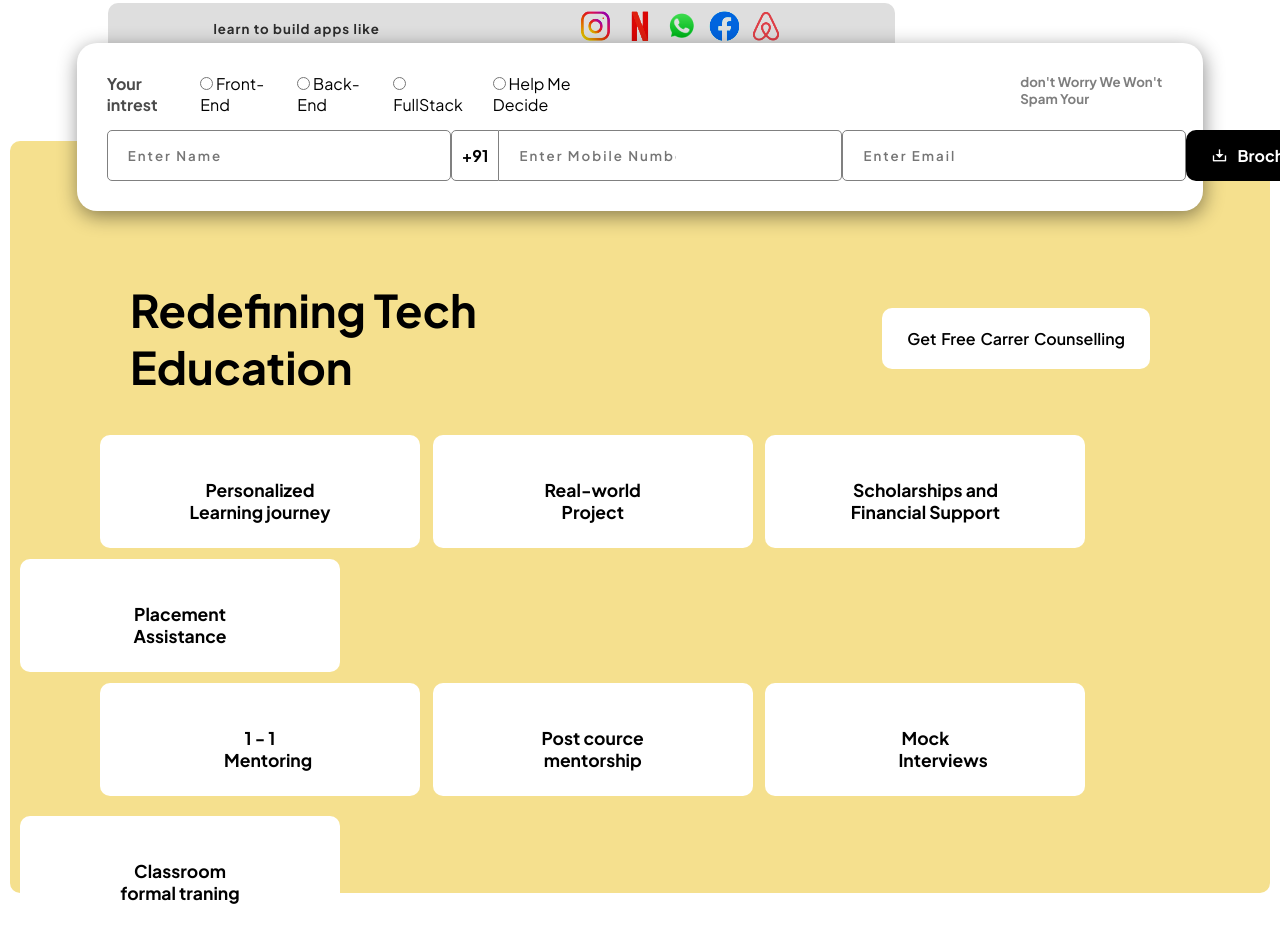
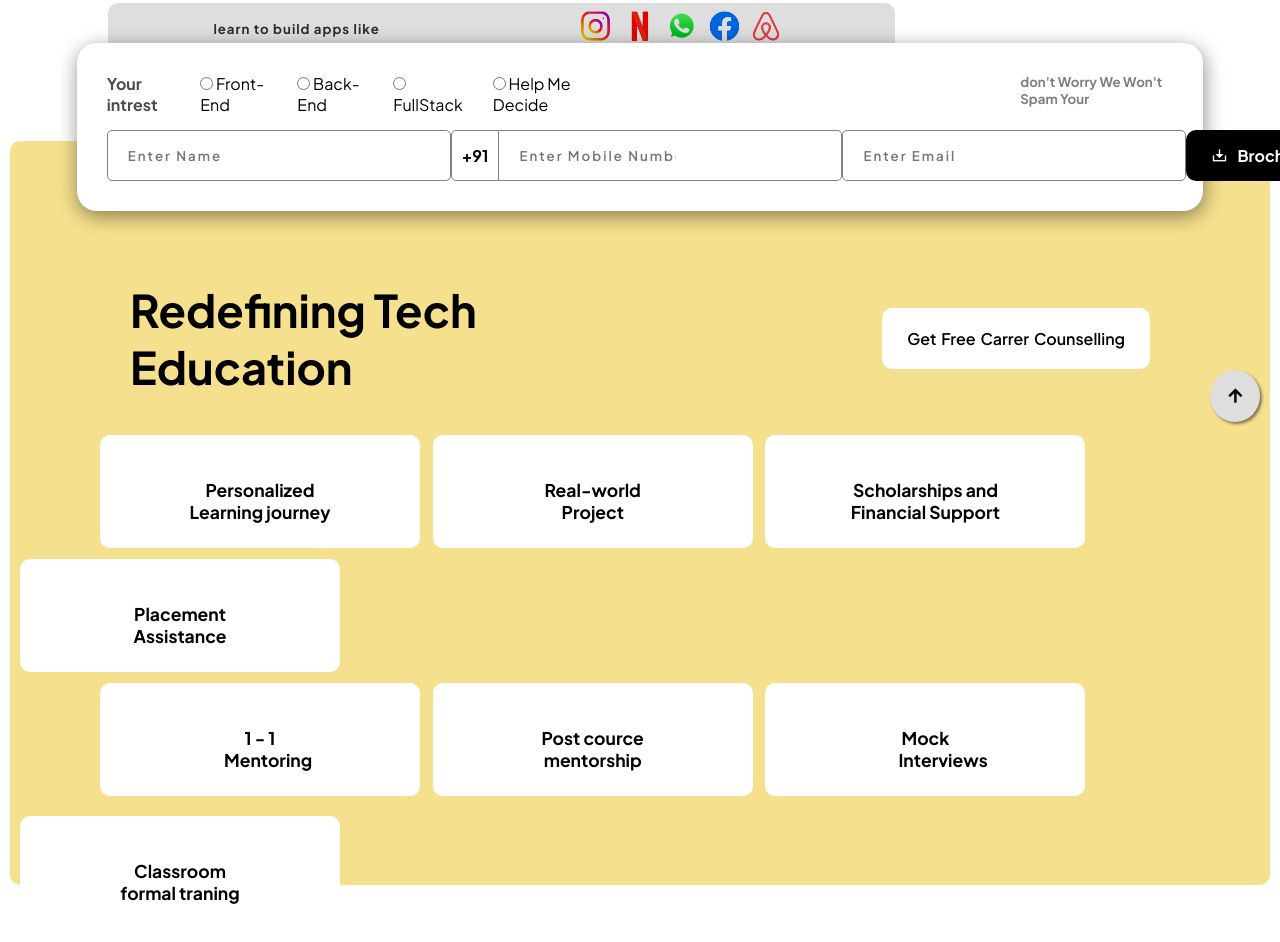
Before and after one commit to Pratik778899/landing-page, a plain HTML site: page index.html in a window 1280 px wide. Shown: the part 358-1300 px from the top of the page. Drawn offline with nearby package versions, Linux system fonts and the light colour scheme.

Commit message:
Added the arrow

```diff
--- a/index.html
+++ b/index.html
@@ -11,6 +11,8 @@
 
 <body>
 
+
+    <a href="#"> <i class="ri-arrow-up-line"></i> </a>
     <div id="main">
         <div id="page1">
             <div id="nav">
@@ -96,7 +98,8 @@
 
                     <div id="number">
                         <h4>+91</h4>
-                        <input type="number" value="indian number" name="number" id="number" placeholder="Enter Mobile Number">
+                        <input type="number" value="indian number" name="number" id="number"
+                            placeholder="Enter Mobile Number">
                     </div>
 
                     <div id="email">
@@ -109,6 +112,9 @@
                     </div>
                 </div>
             </div>
+
+            <div id="mainm-p2">
+
 
                 <div id="main-p2">
                     <div id="p2">
@@ -186,6 +192,7 @@
                 </div>
             </div>
         </div>
+    </div>
 </body>
 
 </html>
--- a/style.css
+++ b/style.css
@@ -18,6 +18,19 @@ body {
 /* #page1 {
     background-color: #F7F7F7;
 } */
+
+.ri-arrow-up-line{
+    position: fixed;
+    color: black;
+    font-weight: 600;
+    font-size: 20px;
+    background-color: #DEDEDE;
+    padding: 15px;
+    border-radius: 50%;
+    bottom: 20px;
+    box-shadow: 2px 2px 3px rgba(0, 0, 0, 0.489);
+    right: 20px;
+}
 
 #nav {
     display: flex;
@@ -207,9 +220,13 @@ body {
     padding-left: 10px;
 }
 
+#mainm-p2{
+    height: 48rem;
+}
+
 #main-p2{
     background-color: #f5e08e;
-    height: 47rem;
+    height: 46.5rem;
     border-radius: 10px;
     margin: 10px;
     margin-top: -80px;
```
Lines whose indentation alone changed are shown as unchanged.
